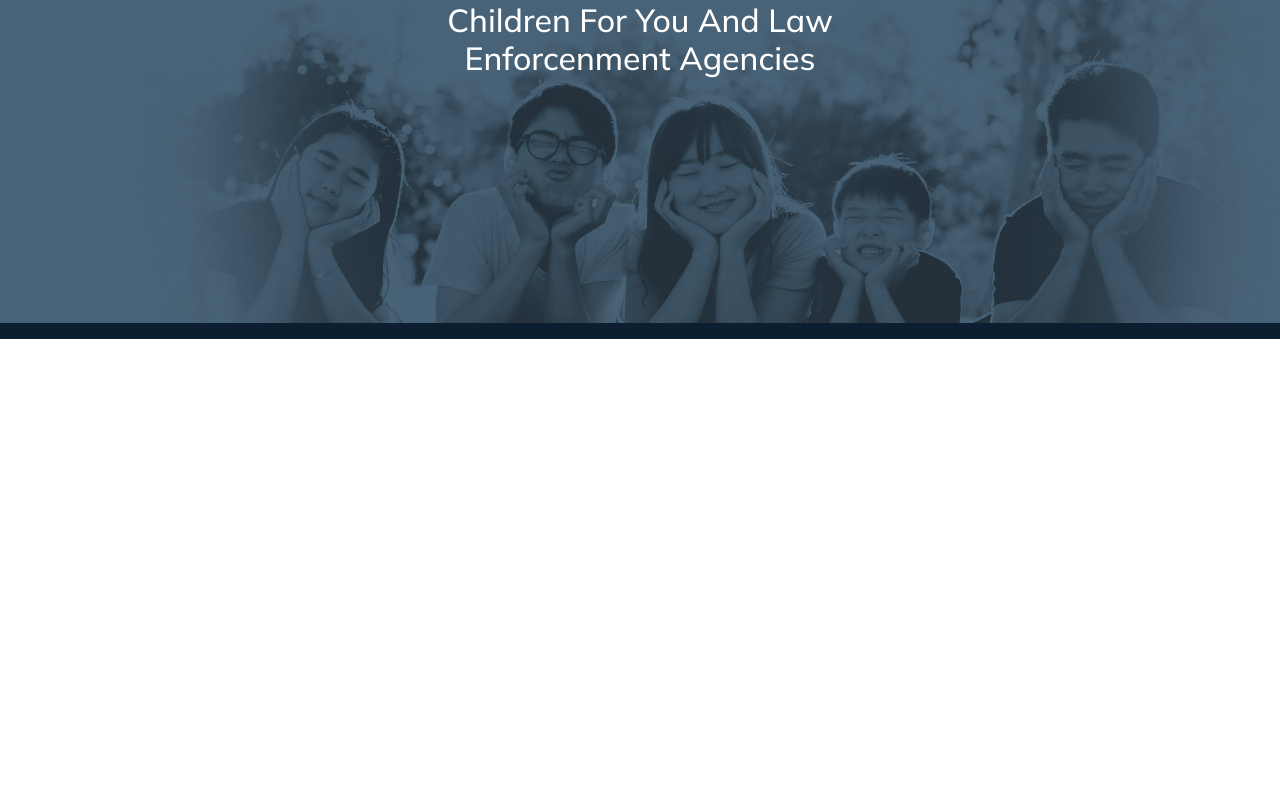
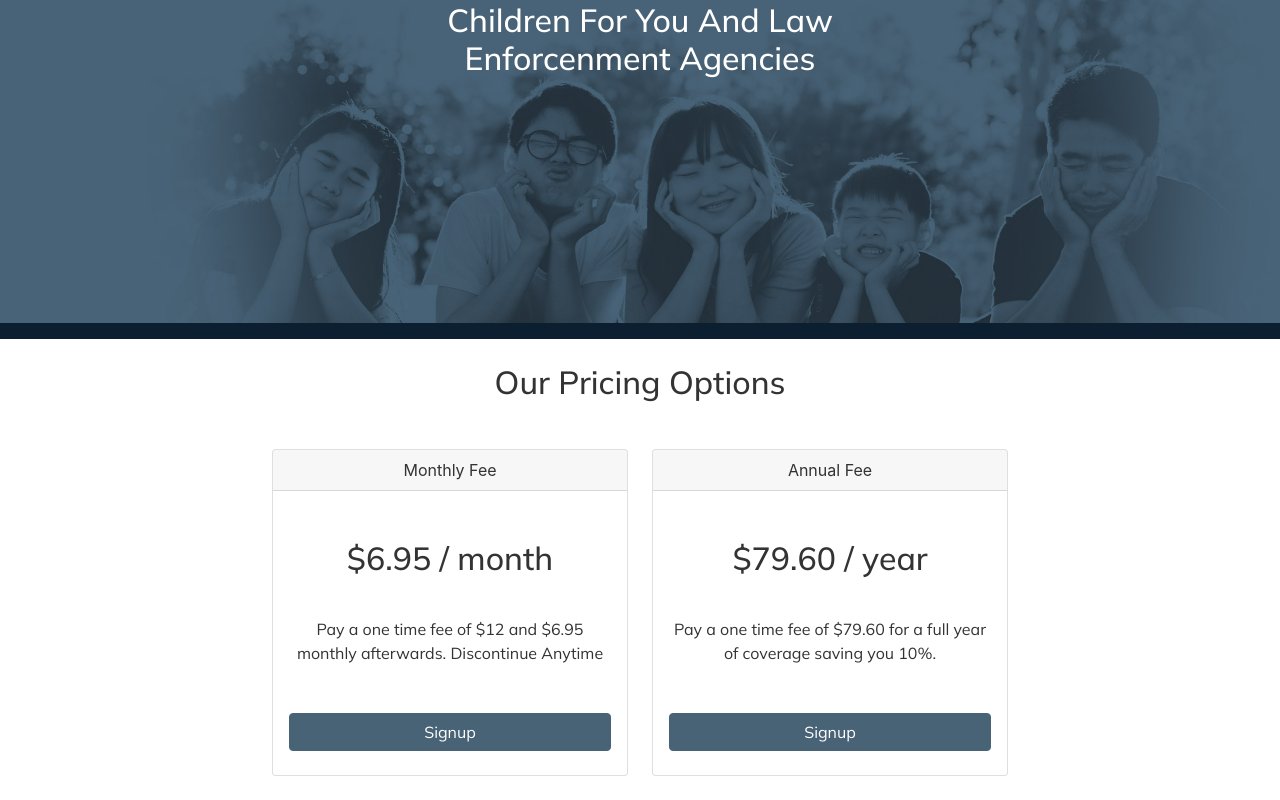
Before and after one commit to kimaniwalker/godschildid, a Next.js app: page / in a window 1280 px wide. Shown: the part 815-1615 px from the top of the page. Before the commit the page ends 1154 px from the top, so only its background shows below. Built offline with nearby package versions, Linux system fonts and the light colour scheme; no server answers.

Commit message:
added how it works and pricing

```diff
--- a/components/header.js
+++ b/components/header.js
@@ -1,7 +1,7 @@
 import Topheader from './topheader'
 import styles from '../styles/css/header.module.css'
 import { useAppContext } from '../lib/context/userstate'
-import { Navbar, Nav, Container, NavDropdown} from 'react-bootstrap'
+import { Navbar, Nav, Container, NavDropdown } from 'react-bootstrap'
 
 const Header = () => {
   const user = useAppContext()
@@ -22,9 +22,11 @@ const Header = () => {
                 <Nav.Link href="/">Home</Nav.Link>
                 <Nav.Link href="/faq">FAQ</Nav.Link>
                 <Nav.Link href="/links">Important Links</Nav.Link>
+                <Nav.Link href="/howitworks">How It Works</Nav.Link>
                 <Nav.Link href="/about">About</Nav.Link>
                 <Nav.Link href="/contact">Contact</Nav.Link>
                 <Nav.Link href="/login">Login</Nav.Link>
+
 
               </Nav>
             </Navbar.Collapse>
@@ -42,6 +44,7 @@ const Header = () => {
                 <Nav.Link href="/mypage">My Children</Nav.Link>
                 <Nav.Link href="/faq">FAQ</Nav.Link>
                 <Nav.Link href="/links">Important Links</Nav.Link>
+                <Nav.Link href="/howitworks">How It Works</Nav.Link>
                 <Nav.Link href="/about">About</Nav.Link>
                 <Nav.Link href="/profile">Settings</Nav.Link>
                 <Nav.Link href="/contact">Contact</Nav.Link>
--- /dev/null
+++ b/components/pricing.jsx
@@ -0,0 +1,37 @@
+import React from 'react'
+
+import Subscriptioncard from './subscriptioncard'
+
+export default function Pricing(props) {
+
+
+
+
+
+    return (
+
+
+        <>
+
+            <h2 className="text-center my-4">Our Pricing Options</h2>
+            <div className="container">
+                <div className="row py-4 justify-content-center">
+
+                    <div className="col-xl-4 col-lg-4 col-md-12 col-sm-12 col-12">
+                        <Subscriptioncard title="Monthly Fee" price="$6.95 / month" detail="Pay a one time fee of $12 and $6.95 monthly afterwards. Discontinue Anytime" />
+                    </div>
+                    <div className="col-xl-4 col-lg-4 col-md-12 col-sm-12 col-12">
+                        <Subscriptioncard title="Annual Fee" price="$79.60 / year" detail="Pay a one time fee of $79.60 for a full year of coverage saving you 10%." />
+                    </div>
+
+                </div>
+            </div>
+        </>
+    )
+
+
+
+
+
+
+}
--- a/components/subscriptioncard.jsx
+++ b/components/subscriptioncard.jsx
@@ -3,17 +3,19 @@ import React from 'react'
 export default function Subscriptioncard(props) {
 
 
+
     return (
         <>
-            <div class="card-group">
-                <div class="card text-center">
-                    <div class="card-header py-2">
+            <div className="card-group">
+                <div className="card text-center">
+                    <div className="card-header py-2">
                         {props.title}
                     </div>
-                    <div class="card-body py-4">
-                        <h2 class="card-title py-4">{props.price}</h2>
-                        <p class="card-text py-2">{props.detail}</p>
-                        <a href="#" class="btn btn-primary w-100 mt-4">{props.button}</a>
+                    <div className="card-body py-4">
+                        <h2 className="card-title py-4">{props.price}</h2>
+                        <p className="card-text py-2">{props.detail}</p>
+                        {props.button ? <a href="#" className="btn btn-primary w-100 mt-4">{props.button}</a> : <a href="/signup" className="btn btn-primary w-100 mt-4">Signup</a>}
+
                     </div>
 
                 </div>
--- a/pages/index.js
+++ b/pages/index.js
@@ -2,6 +2,7 @@ import { useUser } from '../lib/hooks'
 import Layoutfull from '../components/layoutfull'
 import Homebanner from '../components/homebanner'
 import Homebanner2 from '../components/homebanner2'
+import Pricing from '../components/pricing'
 
 
 const Home = () => {
@@ -11,6 +12,7 @@ const Home = () => {
     <Layoutfull>
       <Homebanner2 />
       <Homebanner />
+      <Pricing />
 
       {/* <h1 className="text-primary">GodsChildId</h1>
 
--- a/styles/scss/variables.scss
+++ b/styles/scss/variables.scss
@@ -17,7 +17,7 @@ h2,h3,h4,h5,h6,p,a {
 
 li {
   font-family: 'Mulish', sans-serif;
-  text-transform: uppercase;
+
 }
 
 h1 {
```
Also changed, not shown: pages/howitworks.js (added, +31 -0 lines). Lines whose indentation alone changed are shown as unchanged.
